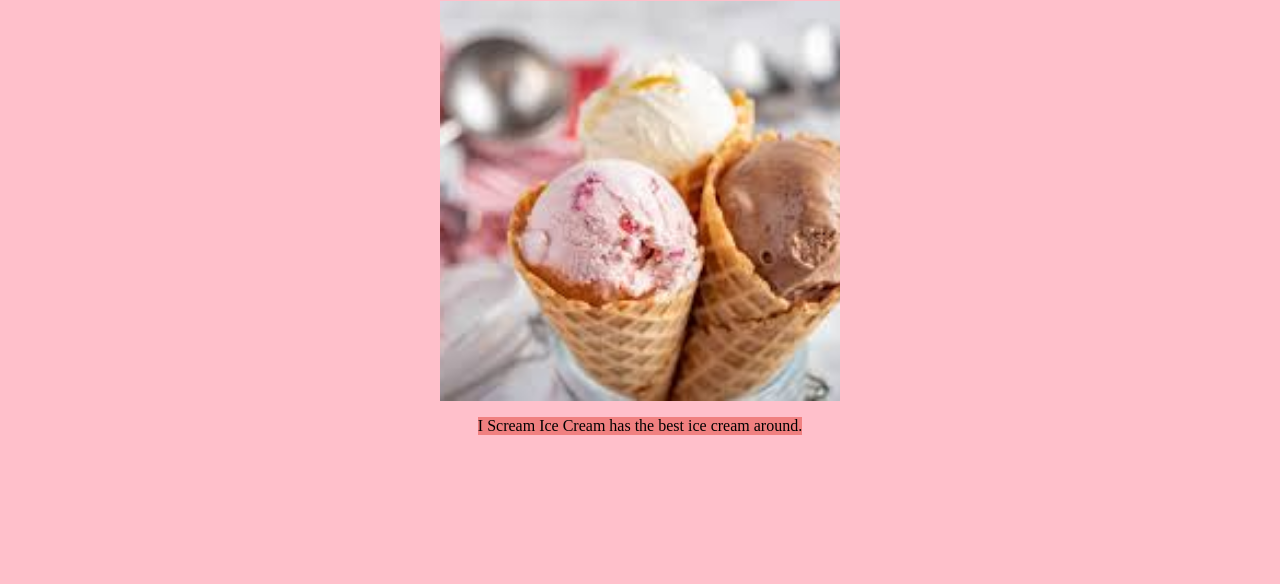
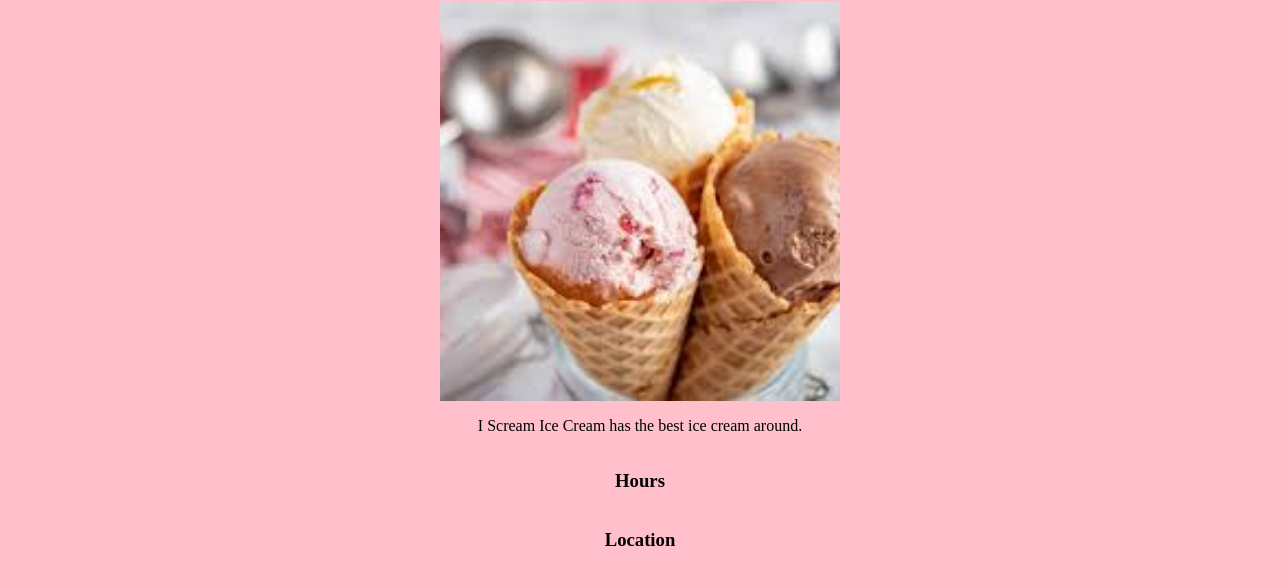
Before and after one commit to AlexBuly/project-restaurant-page, a website built with webpack: page src/index.html in a window 1280 px wide. Shown: the part 100-684 px from the top of the page. Built offline with nearby package versions, Linux system fonts and the light colour scheme.

Commit message:
Edits home page

```diff
--- a/src/home.js
+++ b/src/home.js
@@ -17,6 +17,16 @@ const home = () => {
     info.textContent = "I Scream Ice Cream has the best ice cream around.";
     content.appendChild(info);
 
+    const hours = document.createElement("h3");
+    hours.classList.add("restaurant-hours");
+    hours.textContent = "Hours";
+    content.appendChild(hours);
+
+    const location = document.createElement("h3");
+    location.classList.add("restaurant-location");
+    location.textContent = "Location";
+    content.appendChild(location);
+
 
 
     return home;
--- a/src/style.css
+++ b/src/style.css
@@ -13,10 +13,6 @@ html, body {
     justify-content: center;
 }
 
-.restaurant-info {
-    background-color: lightcoral;
-}
-
 #content {
     background-color: pink;
     min-height: 100%;
```
Also changed, not shown: src/index.js (line endings or trailing spaces).
